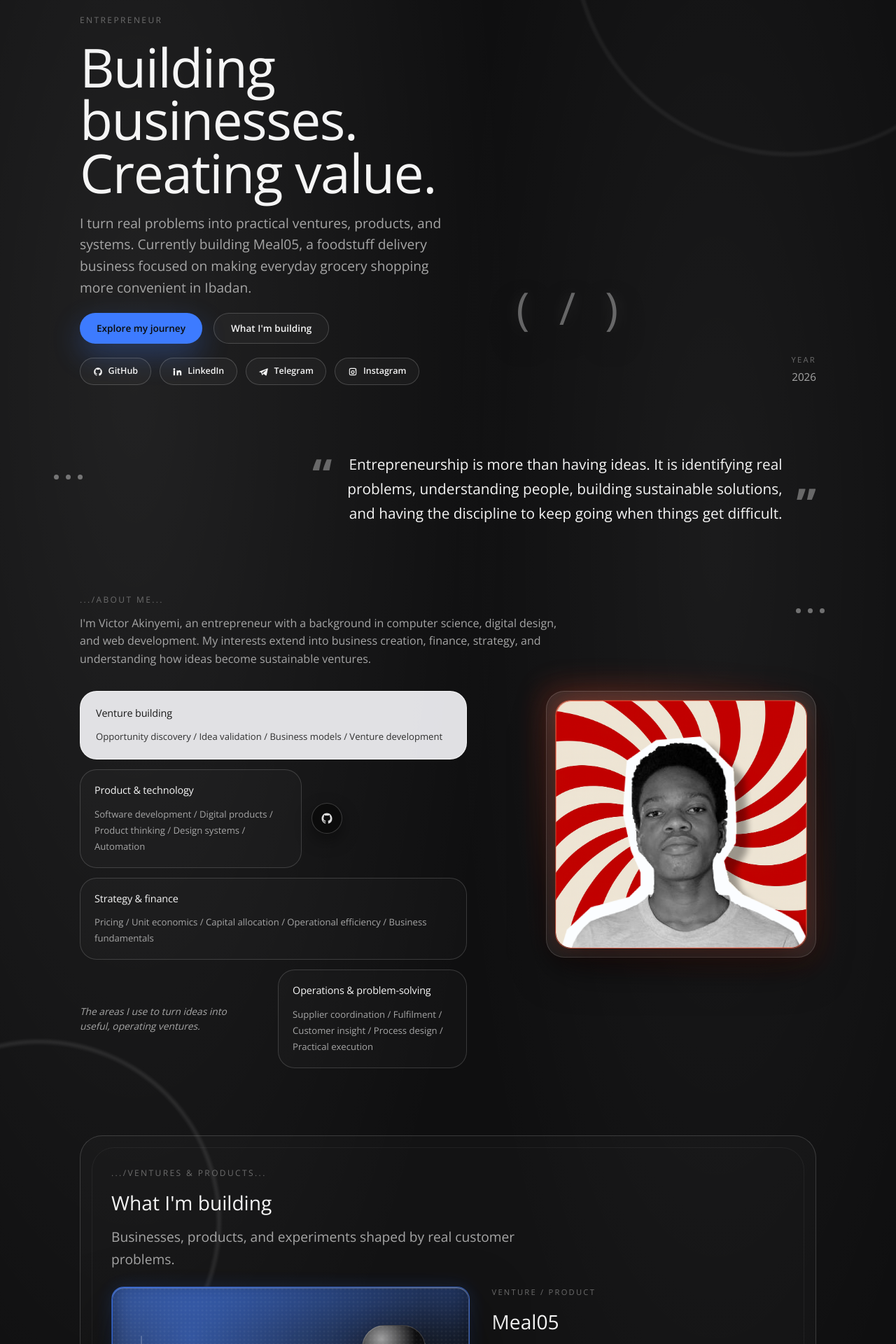
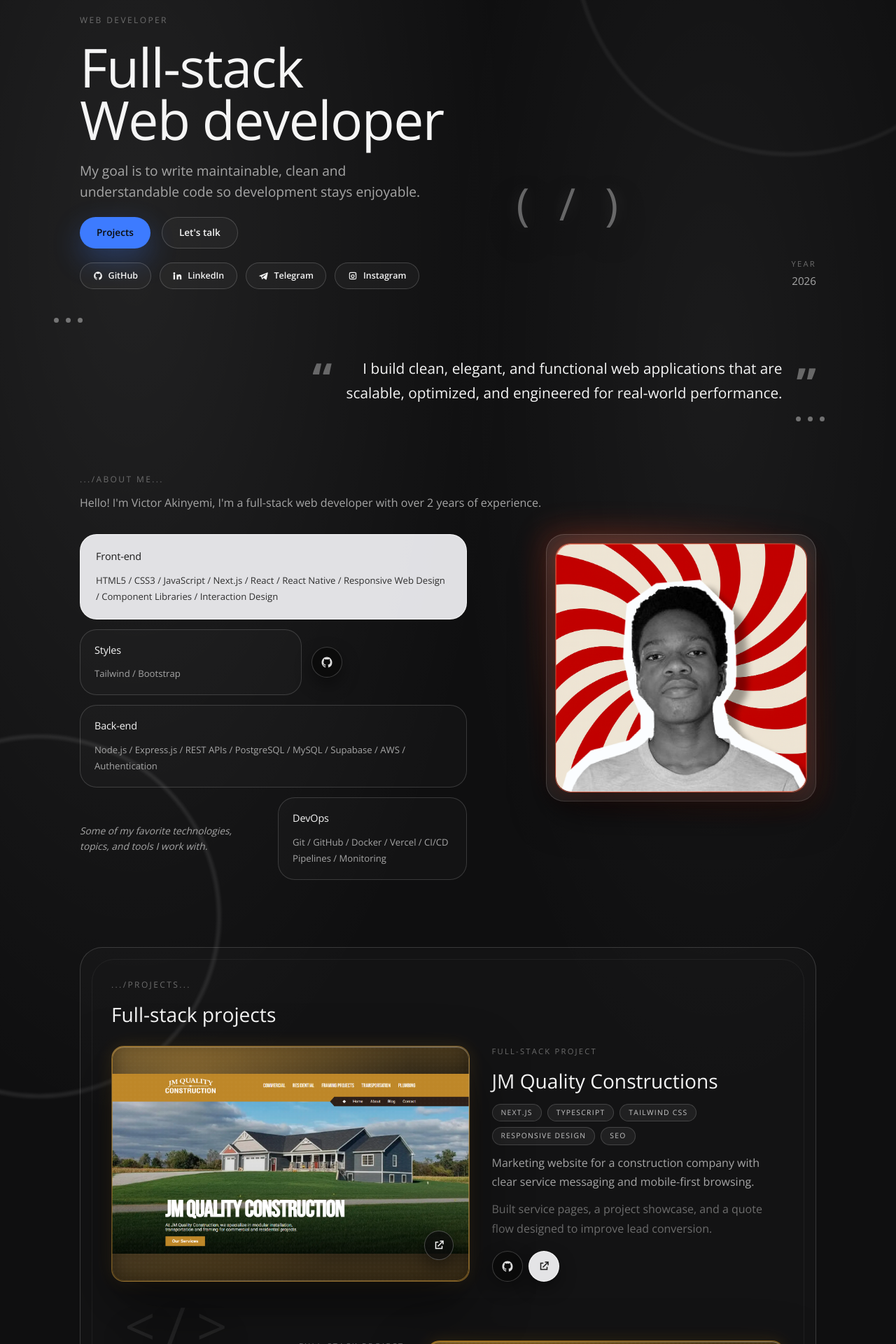
Before and after one commit to AkinyemiVictor/victor-portfolio, a Next.js app: page / in a window 1280 px wide. Shown: the part 180-2100 px from the top of the page at 70% size. Built offline with nearby package versions, Linux system fonts and the light colour scheme.

Commit message:
Restore developer portfolio and remove Next Century project

```diff
--- a/app/globals.css
+++ b/app/globals.css
@@ -769,14 +769,6 @@ a {
   gap: 12px;
 }
 
-.project-head-lead {
-  max-width: 600px;
-  margin: 0;
-  color: var(--page-muted);
-  font-size: clamp(1rem, 1.8vw, 1.2rem);
-  line-height: 1.65;
-}
-
 .projects .project-head,
 .projects .project-section {
   position: relative;
--- a/app/layout.tsx
+++ b/app/layout.tsx
@@ -13,9 +13,9 @@ const firaCode = Fira_Code({
 });
 
 export const metadata: Metadata = {
-  title: "VICTOR.AKINYEMI | ENTREPRENEUR",
+  title: "VICTOR.AKINYEMI | WEB DEVELOPER",
   description:
-    "Victor Akinyemi is an entrepreneur building practical businesses, products, and systems that solve real-world problems.",
+    "Frontend developer focused on responsive, high-performing web experiences.",
   icons: {
     icon: [
       { url: "/favicon.ico?v=va2", type: "image/x-icon" },
--- a/app/page.tsx
+++ b/app/page.tsx
@@ -5,7 +5,7 @@ import { useState } from "react";
 import ProjectVisual from "./components/ProjectVisual";
 
 type Locale = "en" | "fr";
-type ProjectId = "meal05" | "jm" | "nextCentury" | "cultureHill" | "shopIt";
+type ProjectId = "jm" | "cultureHill" | "shopIt";
 type ProjectLinks = {
   github?: string;
   live?: string;
@@ -16,7 +16,7 @@ type BaseProject = {
   tech: string[];
   tone: string;
   layout: string;
-  thumbnail?: string;
+  thumbnail: string;
   links: ProjectLinks;
 };
 
@@ -28,22 +28,6 @@ const socialLinks = [
 ] as const;
 
 const baseProjects: readonly BaseProject[] = [
-  {
-    id: "meal05",
-    title: "Meal05",
-    tech: [
-      "Founder-led venture",
-      "Food commerce",
-      "Supplier coordination",
-      "Digital product",
-      "Ibadan, Nigeria",
-    ],
-    tone: "blue",
-    layout: "split",
-    links: {
-      github: "https://github.com/AkinyemiVictor/meal05-web",
-    },
-  },
   {
     id: "jm",
     title: "JM Quality Constructions",
@@ -60,24 +44,6 @@ const baseProjects: readonly BaseProject[] = [
     links: {
       github: "https://github.com/AkinyemiVictor/jm-quality-constructions",
       live: "https://jm-quality-constructions.vercel.app/",
-    },
-  },
-  {
-    id: "nextCentury",
-    title: "Next Century Power",
-    tech: [
-      "Next.js",
-      "TypeScript",
-      "Tailwind CSS",
-      "Performance",
-      "Component System",
-    ],
-    tone: "sand",
-    layout: "split",
-    thumbnail: "/previews/next-century-power.png",
-    links: {
-      github: "https://github.com/AkinyemiVictor/next-century-power",
-      live: "https://next-century-power.vercel.app/",
     },
   },
   {
@@ -130,65 +96,53 @@ const localeContent = {
     yearLabel: "Year",
     emailLabel: "Email",
     hero: {
-      role: "Entrepreneur",
-      titleTop: "Building businesses.",
-      titleBottom: "Creating value.",
-      lead: "I turn real problems into practical ventures, products, and systems. Currently building Meal05, a foodstuff delivery business focused on making everyday grocery shopping more convenient in Ibadan.",
-      projectsCta: "Explore my journey",
-      talkCta: "What I'm building",
+      role: "Web developer",
+      titleTop: "Full-stack",
+      titleBottom: "Web developer",
+      lead: "My goal is to write maintainable, clean and understandable code so development stays enjoyable.",
+      projectsCta: "Projects",
+      talkCta: "Let's talk",
     },
     quote:
-      "Entrepreneurship is more than having ideas. It is identifying real problems, understanding people, building sustainable solutions, and having the discipline to keep going when things get difficult.",
+      "I build clean, elegant, and functional web applications that are scalable, optimized, and engineered for real-world performance.",
     aboutLabel: ".../About me...",
     aboutIntro:
-      "I'm Victor Akinyemi, an entrepreneur with a background in computer science, digital design, and web development. My interests extend into business creation, finance, strategy, and understanding how ideas become sustainable ventures.",
+      "Hello! I'm Victor Akinyemi, I'm a full-stack web developer with over 2 years of experience.",
     skills: [
       {
-        title: "Venture building",
+        title: "Front-end",
         items:
-          "Opportunity discovery / Idea validation / Business models / Venture development",
+          "HTML5 / CSS3 / JavaScript / Next.js / React / React Native / Responsive Web Design / Component Libraries / Interaction Design",
       },
       {
-        title: "Product & technology",
-        items: "Software development / Digital products / Product thinking / Design systems / Automation",
+        title: "Styles",
+        items: "Tailwind / Bootstrap",
       },
       {
-        title: "Strategy & finance",
-        items: "Pricing / Unit economics / Capital allocation / Operational efficiency / Business fundamentals",
+        title: "Back-end",
+        items: "Node.js / Express.js / REST APIs / PostgreSQL / MySQL / Supabase / AWS / Authentication",
       },
       {
-        title: "Operations & problem-solving",
-        items: "Supplier coordination / Fulfilment / Customer insight / Process design / Practical execution",
+        title: "DevOps",
+        items: "Git / GitHub / Docker / Vercel / CI/CD Pipelines / Monitoring",
       },
     ],
-    skillsNote: "The areas I use to turn ideas into useful, operating ventures.",
+    skillsNote: "Some of my favorite technologies, topics, and tools I work with.",
     projects: {
-      label: ".../Ventures & products...",
-      title: "What I'm building",
-      lead: "Businesses, products, and experiments shaped by real customer problems.",
-      featuredTitle: "Featured venture",
+      label: ".../Projects...",
+      title: "Full-stack projects",
+      lead: "Selected builds focused on modern UI, performance, and clean interfaces.",
+      featuredTitle: "Featured work",
       featuredText:
-        "Each project reflects a stage of learning, from exploring an opportunity to building a product people can use.",
-      kicker: "Venture / product",
+        "Each project highlights a focused full-stack delivery, from design systems to mobile-first experiences.",
+      kicker: "Full-stack project",
     },
     projectText: {
-      meal05: {
-        summary:
-          "A founder-led food commerce venture making it easier for households to source everyday foodstuff in Ibadan.",
-        details:
-          "The work spans sourcing, supplier coordination, pricing, fulfilment, customer acquisition, and the digital ordering experience.",
-      },
       jm: {
         summary:
           "Marketing website for a construction company with clear service messaging and mobile-first browsing.",
         details:
           "Built service pages, a project showcase, and a quote flow designed to improve lead conversion.",
-      },
-      nextCentury: {
-        summary:
-          "Corporate web experience for an energy brand focused on trust, speed, and clear information architecture.",
-        details:
-          "Delivered responsive content sections, conversion-oriented CTAs, and scalable component patterns.",
       },
       cultureHill: {
         summary:
@@ -204,7 +158,7 @@ const localeContent = {
       },
     },
     contact: {
-      role: "Entrepreneur / Builder",
+      role: "Full-stack web developer",
       label: ".../Contacts...",
       nav: {
         main: "Main",
@@ -229,67 +183,55 @@ const localeContent = {
     yearLabel: "Année",
     emailLabel: "Email",
     hero: {
-      role: "Entrepreneur",
-      titleTop: "Construire des entreprises.",
-      titleBottom: "Créer de la valeur.",
-      lead: "Je transforme des problèmes réels en entreprises, produits et systèmes utiles. Je construis actuellement Meal05, un service de livraison de produits alimentaires à Ibadan.",
-      projectsCta: "Mon parcours",
-      talkCta: "Ce que je construis",
+      role: "Développeur web",
+      titleTop: "Full-stack",
+      titleBottom: "Développeur web",
+      lead: "Mon objectif est d'écrire du code maintenable, propre et compréhensible pour que le développement reste agréable.",
+      projectsCta: "Projets",
+      talkCta: "Discutons",
     },
     quote:
-      "L'entrepreneuriat ne consiste pas seulement à avoir des idées. Il s'agit d'identifier de vrais problèmes, de comprendre les personnes, de construire des solutions durables et de continuer malgré les difficultés.",
+      "Je crée des applications web propres, élégantes et fonctionnelles, conçues pour être scalables, optimisées et performantes en conditions réelles.",
     aboutLabel: ".../À propos...",
     aboutIntro:
-      "Je suis Victor Akinyemi, entrepreneur avec une formation en informatique, design numérique et développement web. Je m'intéresse aussi à la création d'entreprises, à la finance et à la stratégie.",
+      "Bonjour ! Je suis Victor Akinyemi, développeur web full-stack avec plus de 2 ans d'expérience.",
     skills: [
       {
-        title: "Création d'entreprise",
+        title: "Front-end",
         items:
-          "Opportunités / Validation d'idées / Modèles économiques / Développement de projets",
+          "HTML5 / CSS3 / JavaScript / Next.js / React / React Native / Responsive Web Design / Component Libraries / Interaction Design",
       },
       {
-        title: "Produit & technologie",
-        items: "Développement logiciel / Produits numériques / Réflexion produit / Automatisation",
+        title: "Styles",
+        items: "Tailwind / Bootstrap",
       },
       {
-        title: "Stratégie & finance",
+        title: "Back-end",
         items:
-          "Prix / Économie unitaire / Allocation du capital / Efficacité opérationnelle",
+          "Node.js / Express.js / API REST / PostgreSQL / MySQL / Supabase / AWS / Authentification",
       },
       {
-        title: "Opérations & résolution",
-        items: "Fournisseurs / Exécution / Compréhension client / Processus / Résolution de problèmes",
+        title: "DevOps",
+        items: "Git / GitHub / Docker / Vercel / Pipelines CI/CD / Monitoring",
       },
     ],
     skillsNote:
-      "Les domaines qui m'aident à transformer des idées en projets utiles et opérationnels.",
+      "Certaines de mes technologies, thématiques et outils préférés avec lesquels je travaille.",
     projects: {
-      label: ".../Projets & entreprises...",
-      title: "Ce que je construis",
-      lead: "Des entreprises, produits et expériences guidés par des problèmes réels.",
-      featuredTitle: "Projet principal",
+      label: ".../Projets...",
+      title: "Projets full-stack",
+      lead: "Une sélection de réalisations axées sur des interfaces modernes, la performance et la clarté.",
+      featuredTitle: "Projets phares",
       featuredText:
-        "Chaque projet représente une étape d'apprentissage, de l'exploration d'une opportunité à la création d'un produit utile.",
-      kicker: "Entreprise / produit",
+        "Chaque projet illustre une livraison full-stack ciblée, des systèmes de design aux expériences mobile-first.",
+      kicker: "Projet full-stack",
     },
     projectText: {
-      meal05: {
-        summary:
-          "Une entreprise de commerce alimentaire qui simplifie l'achat de produits essentiels pour les foyers à Ibadan.",
-        details:
-          "Le projet couvre l'approvisionnement, les fournisseurs, les prix, la livraison, l'acquisition client et l'expérience de commande numérique.",
-      },
       jm: {
         summary:
           "Site marketing pour une entreprise de construction, avec un message clair et une navigation mobile-first.",
         details:
           "Création des pages de services, d'une vitrine de projets et d'un parcours de devis pensé pour améliorer la conversion.",
-      },
-      nextCentury: {
-        summary:
-          "Expérience web corporate pour une marque énergie, axée sur la confiance, la rapidité et une architecture d'information claire.",
-        details:
-          "Livraison de sections de contenu responsive, de CTA orientés conversion et de patterns composants évolutifs.",
       },
       cultureHill: {
         summary:
@@ -305,7 +247,7 @@ const localeContent = {
       },
     },
     contact: {
-      role: "Entrepreneur / Builder",
+      role: "Développeur web full-stack",
       label: ".../Contact...",
       nav: {
         main: "Accueil",
@@ -349,7 +291,7 @@ export default function Home() {
 
   const skills = content.skills;
 
-  const ventureProjects = baseProjects.map((project) => ({
+  const frontendProjects = baseProjects.map((project) => ({
     ...project,
     summary: content.projectText[project.id].summary,
     details: content.projectText[project.id].details,
@@ -581,12 +523,11 @@ export default function Home() {
           <div className="project-head">
             <p className="section-label">{content.projects.label}</p>
             <h2 className="section-title">{content.projects.title}</h2>
-            <p className="project-head-lead">{content.projects.lead}</p>
           </div>
 
           <div className="project-section">
             <div className="project-list">
-              {ventureProjects.map((project, index) => (
+              {frontendProjects.map((project, index) => (
                 <article
                   className="project-item"
                   data-tone={project.tone}
```
Also changed, not shown: public/previews/next-century-power.png (deleted), public/projects/next-century-power.svg (deleted).
